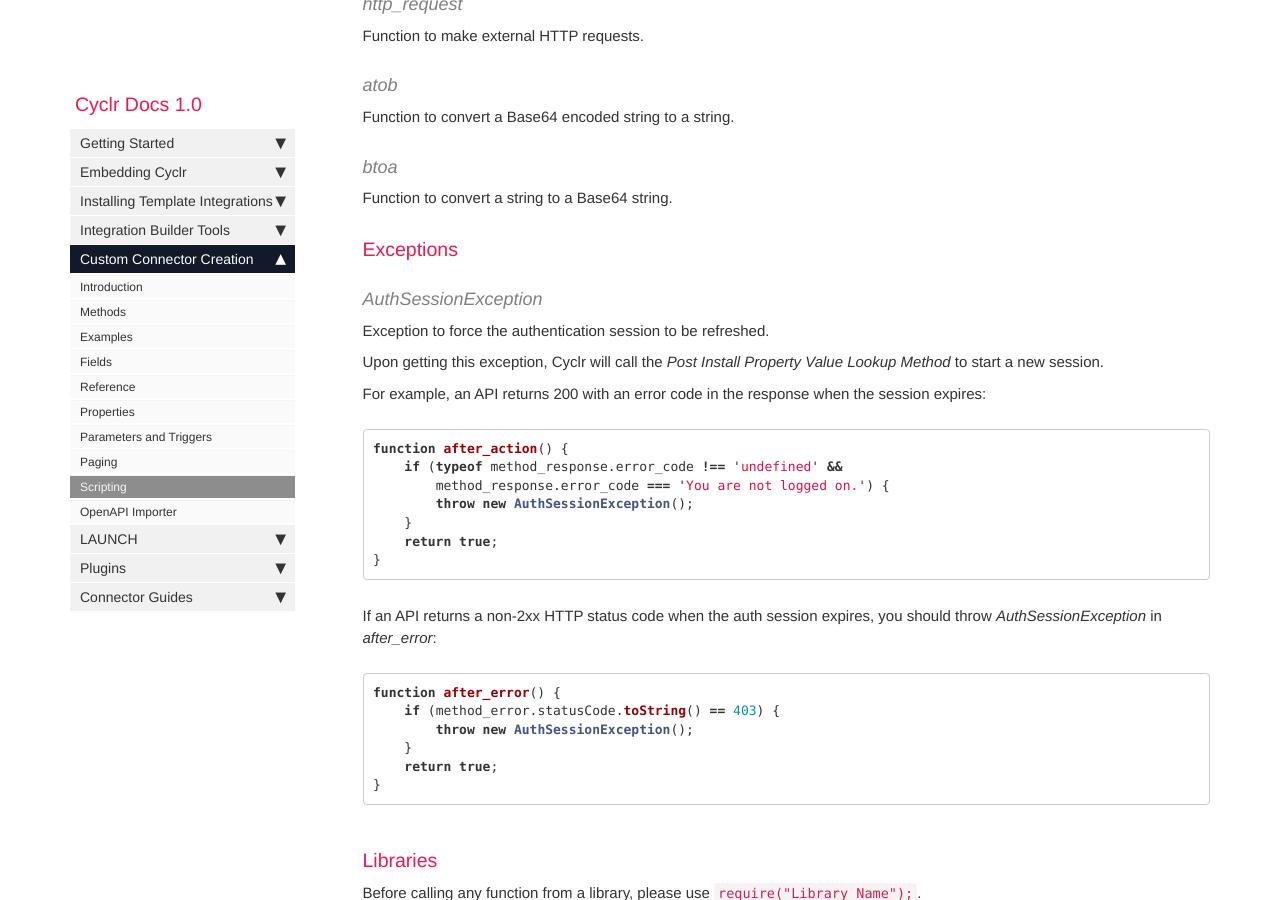
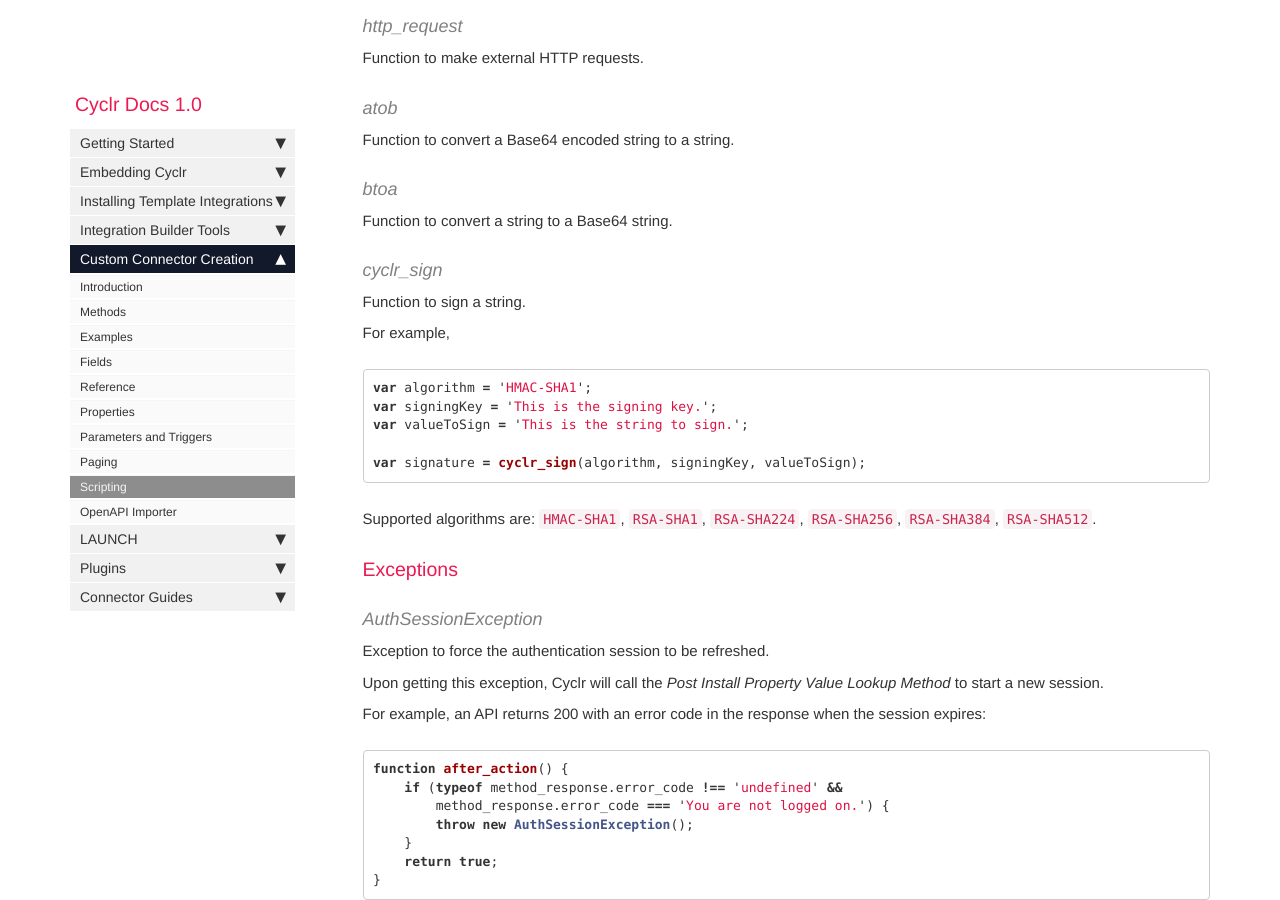
Before and after one commit to sneakysneak/docs, a Jekyll site: the page built from pages/custom-connectors/scripting.md, in a window 1280 px wide and 900 px high, scrolled down 3442 px. Built offline with Jekyll 4.4.1, drawn with Linux system fonts in a browser that asks for light colours; nearby versions of some CDN libraries; comment, search, counter and statistics services are not loaded.

Commit message:
Update scripting.md

````diff
--- a/pages/custom-connectors/scripting.md
+++ b/pages/custom-connectors/scripting.md
@@ -128,6 +128,21 @@ Function to convert a Base64 encoded string to a string.
 #### btoa
 
 Function to convert a string to a Base64 string.
+
+#### cyclr_sign
+
+Function to sign a string.
+
+For example,
+```javascript
+var algorithm = 'HMAC-SHA1';
+var signingKey = 'This is the signing key.';
+var valueToSign = 'This is the string to sign.';
+
+var signature = cyclr_sign(algorithm, signingKey, valueToSign);
+```
+
+Supported algorithms are: `HMAC-SHA1`, `RSA-SHA1`, `RSA-SHA224`, `RSA-SHA256`, `RSA-SHA384`, `RSA-SHA512`.
 
 ### Exceptions
 
````
